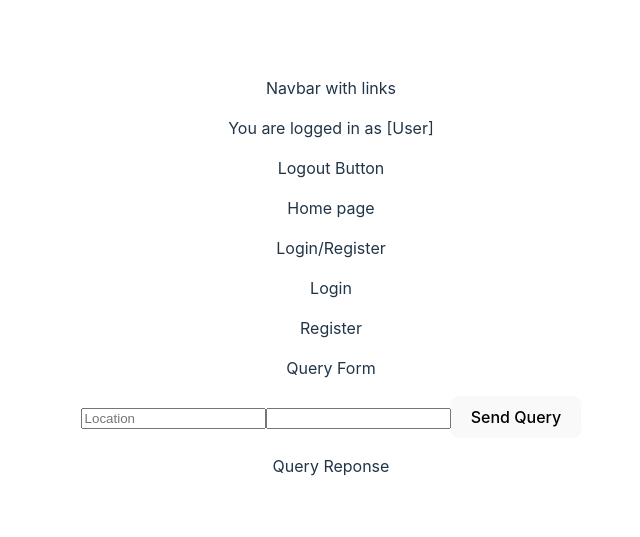
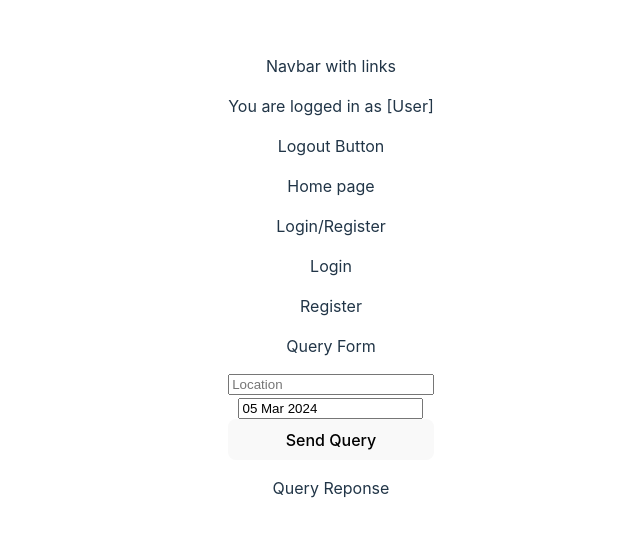
Before and after one commit to ECodeRose/cn-w11_finalproject-frontend, a React (Vite) app: page / in a window 1280 px wide. Shown: the part 123-660 px from the top of the page, without its empty margins (309-949 px from the left). Built offline with nearby package versions, Linux system fonts and the light colour scheme.

Commit message:
feature: query form

```diff
--- a/src/components/QueryForm.css
+++ b/src/components/QueryForm.css
@@ -0,0 +1,4 @@
+.query-form {
+    display: flex;
+    flex-direction: column;
+}
--- a/src/components/QueryForm.jsx
+++ b/src/components/QueryForm.jsx
@@ -1,14 +1,21 @@
 import DatePicker from "react-datepicker"
 import "react-datepicker/dist/react-datepicker.css"
 import "./QueryForm.css"
+import { useState } from "react"
 
 export const QueryForm = (props) => {
+    const [date, setDate] = useState(new Date());
+
     return (
         <div className="query">
             <p>Query Form</p>
             <form className="query-form">
-                <input className="locations-earch" placeholder="Location"></input>
-                <DatePicker placeholder="Select a date"/>
+                <input className="location-search" placeholder="Location"></input>
+                <DatePicker
+                    showicon
+                    selected={date}
+                    dateFormat="dd MMM yyyy"
+                />
                 <button>Send Query</button>
             </form>
         </div>
```
